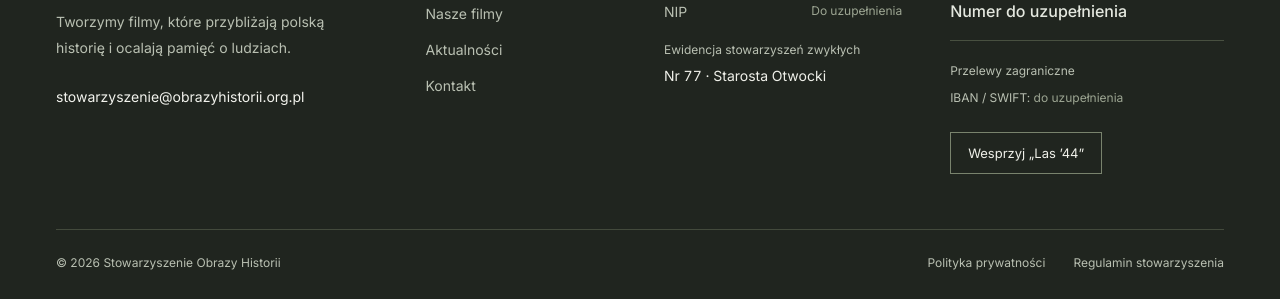
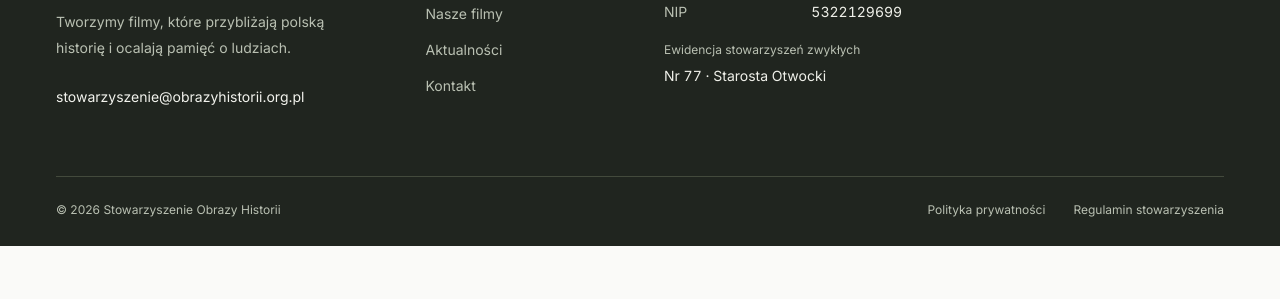
Before and after one commit to lubiczlf-hue/obrazy-historii, a plain HTML site: page dist/index.html in a window 1280 px wide. Shown: the part 3653-3952 px from the top of the page. After the commit the page ends 3899 px from the top, so only its background shows below. Drawn offline with Linux system fonts and the light colour scheme.

Commit message:
Add NIP and remove bank details

```diff
--- a/dist/index.html
+++ b/dist/index.html
@@ -77,8 +77,8 @@
           <a class="footer-email" href="mailto:stowarzyszenie@obrazyhistorii.org.pl">stowarzyszenie@obrazyhistorii.org.pl</a>
         </div>
         <nav class="footer-nav" aria-label="Nawigacja w stopce"><h3>Na stronie</h3><a href="index.html#o-nas">O stowarzyszeniu</a><a href="index.html#projekty">Nasze filmy</a><a href="index.html#aktualnosci">Aktualności</a><a href="mailto:stowarzyszenie@obrazyhistorii.org.pl">Kontakt</a></nav>
-        <div class="footer-data"><h3>Dane formalne</h3><dl><div><dt>REGON</dt><dd>546200868</dd></div><div><dt>NIP</dt><dd class="data-pending">Do uzupełnienia</dd></div><div class="footer-register"><dt>Ewidencja stowarzyszeń zwykłych</dt><dd>Nr 77 · Starosta Otwocki</dd></div></dl></div>
-        <div class="footer-bank"><h3>Konto bankowe</h3><p class="footer-account-label">Rachunek w PLN</p><p class="account-pending">Numer do uzupełnienia</p><div class="footer-transfers"><span>Przelewy zagraniczne</span><p>IBAN / SWIFT: <span class="data-pending">do uzupełnienia</span></p></div><a class="footer-support" href="https://las44.pl/#wsparcie" target="_blank" rel="noopener noreferrer">Wesprzyj „Las ’44”</a></div>
+        <div class="footer-data"><h3>Dane formalne</h3><dl><div><dt>REGON</dt><dd>546200868</dd></div><div><dt>NIP</dt><dd>5322129699</dd></div><div class="footer-register"><dt>Ewidencja stowarzyszeń zwykłych</dt><dd>Nr 77 · Starosta Otwocki</dd></div></dl></div>
+
       </div>
       <div class="footer-bottom"><p>© <span id="year">2026</span> Stowarzyszenie Obrazy Historii</p><div><a href="polityka-prywatnosci.html">Polityka prywatności</a><a href="regulamin.html">Regulamin stowarzyszenia</a></div></div>
     </div>
```
